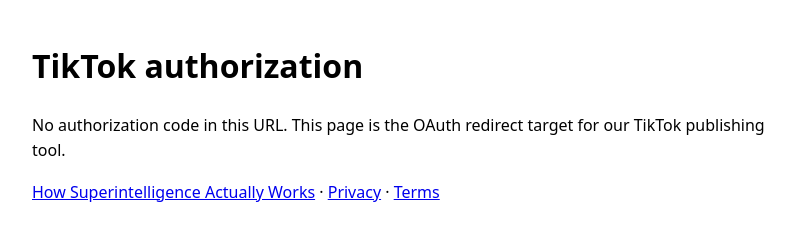
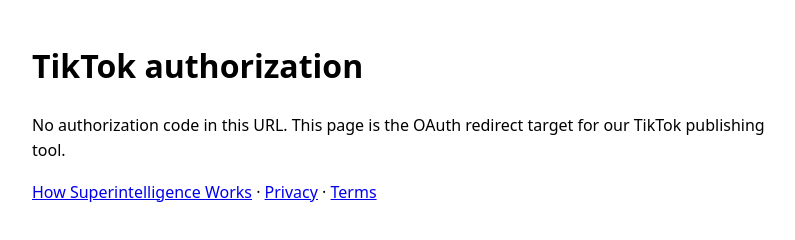
Before and after one commit to superintelligenceactuallyworks/superintelligenceactuallyworks.github.io, a plain HTML site: page tiktok/callback.html in a window 1280 px wide. Shown: the whole page, without its empty margins (228-1023 px from the left). Drawn offline with Linux system fonts and the light colour scheme.

Commit message:
Site corrections 18 Oct: complete Video 01 sources, list videos on home, add README, rename to How Superintelligence Works; replace early Video 02 page with placeholder until launch 22 Oct

```diff
--- a/tiktok/callback.html
+++ b/tiktok/callback.html
@@ -1,7 +1,7 @@
-<!doctype html><html lang="en"><head><meta charset="utf-8"><meta name="viewport" content="width=device-width,initial-scale=1"><meta name="robots" content="noindex"><title>TikTok authorization – How Superintelligence Actually Works</title><style>body{font-family:system-ui,sans-serif;max-width:760px;margin:40px auto;padding:0 20px;line-height:1.6}code,textarea{font-family:ui-monospace,monospace}textarea{width:100%;height:4.5em}button{padding:6px 14px;margin:4px 0 16px}.err{color:#b00}</style></head><body>
+<!doctype html><html lang="en"><head><meta charset="utf-8"><meta name="viewport" content="width=device-width,initial-scale=1"><meta name="robots" content="noindex"><title>TikTok authorization – How Superintelligence Works</title><style>body{font-family:system-ui,sans-serif;max-width:760px;margin:40px auto;padding:0 20px;line-height:1.6}code,textarea{font-family:ui-monospace,monospace}textarea{width:100%;height:4.5em}button{padding:6px 14px;margin:4px 0 16px}.err{color:#b00}</style></head><body>
 <h1>TikTok authorization</h1>
 <div id="out"><p>Loading…</p></div>
-<p><a href="../index.html">How Superintelligence Actually Works</a> · <a href="../privacy.html">Privacy</a> · <a href="../terms.html">Terms</a></p>
+<p><a href="../index.html">How Superintelligence Works</a> · <a href="../privacy.html">Privacy</a> · <a href="../terms.html">Terms</a></p>
 <script>
 (function(){
   var q=new URLSearchParams(location.search), o=document.getElementById('out'), h='';
```
